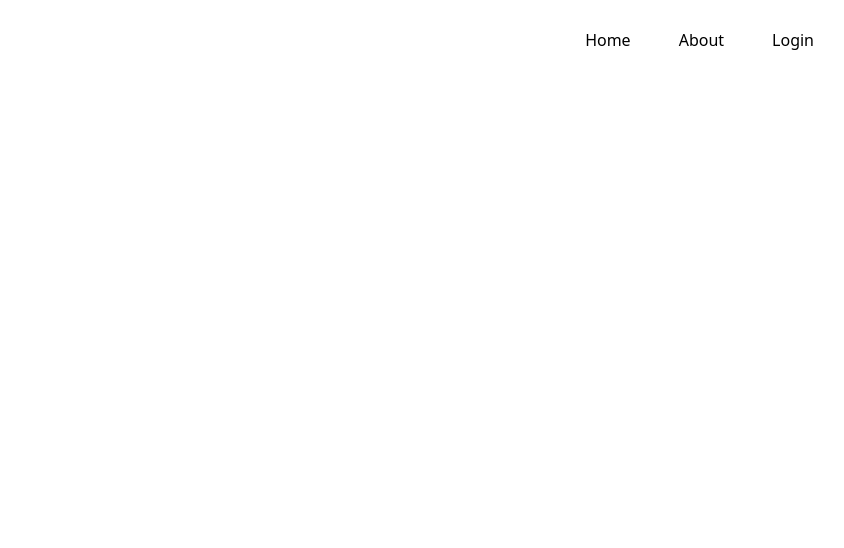
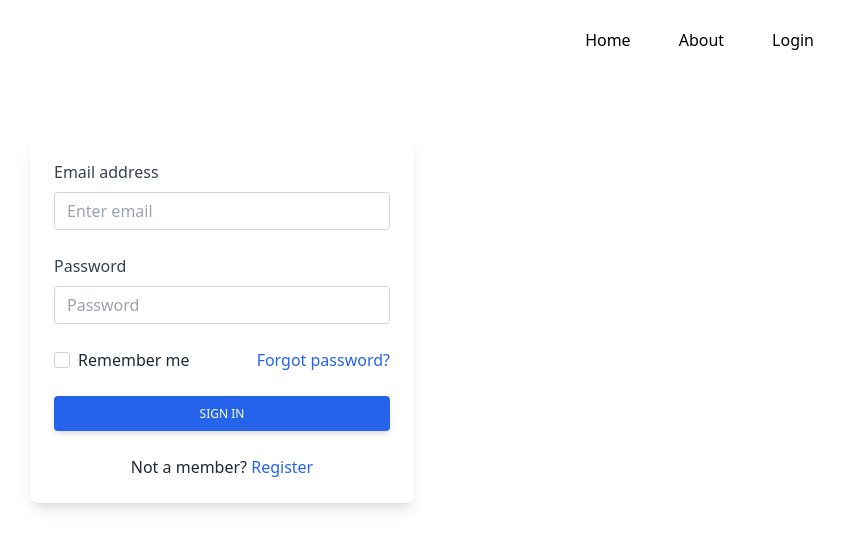
Before and after one commit to imanchamileva/project, a React (Create React App) app: page /login in a window 1280 px wide. Before the commit this address had no page. Shown: the top 548 px of the page, without its empty margins (418-1262 px from the left). Built offline with nearby package versions, Linux system fonts and the light colour scheme.

Commit message:
droplist absolute + router + redirect

```diff
--- a/src/App.js
+++ b/src/App.js
@@ -5,8 +5,8 @@
 import SearchJob from "./components/SearchJob";
 import { BrowserRouter as Router, Link, Routes, Route } from "react-router-dom";
 import Jobs from './components/Jobs';
-
-
+import Login from './components/Login';
+import About from './components/About';
 
 function App() {
   return (
@@ -17,17 +17,16 @@
         <nav className="w-full h-20 flex justify-end items-center mx-auto">
           <Link className="pr-12" to="/">Home</Link>
           <Link className="pr-12" to="/about">About</Link>
-          <Link className="pr-12" to="/login">Login</Link>
+          <Link className="pr-12" to="login">Login</Link>
         </nav>
         <Routes>
           <Route path="/" element={<SearchJob />} />
           <Route path="/jobs" element={<Jobs />} />
+          <Route path="/login" element={<Login />} />
+          <Route path="/about" element={<About />} />
         </Routes>
       </Router>
 
-
-
-      {/* <SearchJob data={Data} /> */}
       <Footer />
     </div>
   );
--- /dev/null
+++ b/src/components/About.js
@@ -0,0 +1,11 @@
+import React from 'react';
+
+
+
+const About = () => {
+    return (
+        <div>about page</div>
+    )
+}
+
+export default About;
--- /dev/null
+++ b/src/components/Login.js
@@ -0,0 +1,92 @@
+import React from 'react';
+import { Link } from 'react-router-dom';
+
+const Login = () => {
+
+
+    return (
+        <div className="h-screen flex py-14 items-start justify-center">
+            <div className="flex flex-row justify-center items-center">
+                <div className="p-6 rounded-lg shadow-lg bg-white max-w-sm flex flex-col items-center">
+                    <form>
+                        <div className="form-group mb-6">
+                            <label for="exampleInputEmail2" className="form-label inline-block mb-2 text-gray-700">Email address</label>
+                            <input type="email" className="form-control
+
+        w-full
+        px-3
+        py-1.5
+        text-base
+        font-normal
+        text-gray-700
+        bg-white bg-clip-padding
+        border border-solid border-gray-300
+        rounded
+        transition
+        ease-in-out
+        m-0
+        focus:text-gray-700 focus:bg-white focus:border-blue-600 focus:outline-none" id="exampleInputEmail2"
+                                aria-describedby="emailHelp" placeholder="Enter email" />
+                        </div>
+                        <div class="form-group mb-6">
+                            <label htmlFor="exampleInputPassword2" className="form-label inline-block mb-2 text-gray-700">Password</label>
+                            <input type="password" className="form-control block
+        w-full
+        px-3
+        py-1.5
+        text-base
+        font-normal
+        text-gray-700
+        bg-white bg-clip-padding
+        border border-solid border-gray-300
+        rounded
+        transition
+        ease-in-out
+        m-0
+        focus:text-gray-700 focus:bg-white focus:border-blue-600 focus:outline-none" id="exampleInputPassword2"
+                                placeholder="Password" />
+                        </div>
+
+                        <div className="flex justify-between items-center mb-6">
+                            <div className="form-group form-check">
+                                <input type="checkbox"
+                                    className="form-check-input appearance-none h-4 w-4 border border-gray-300 rounded-sm bg-white checked:bg-blue-600 checked:border-blue-600 focus:outline-none transition duration-200 mt-1 align-top bg-no-repeat bg-center bg-contain float-left mr-2 cursor-pointer"
+                                    id="exampleCheck2" />
+                                <label className="form-check-label inline-block text-gray-800" htmlFor="exampleCheck2">Remember me</label>
+                            </div>
+                            <a href="#!"
+                                className="text-blue-600 hover:text-blue-700 focus:text-blue-700 transition duration-200 ease-in-out">Forgot
+                                password?</a>
+                        </div>
+                        <Link to="/">
+                            <button type="submit" className="
+      w-full
+      px-6
+      py-2.5
+      bg-blue-600
+      text-white
+      font-medium
+      text-xs
+      leading-tight
+      uppercase
+      rounded
+      shadow-md
+      hover:bg-blue-700 hover:shadow-lg
+      focus:bg-blue-700 focus:shadow-lg focus:outline-none focus:ring-0
+      active:bg-blue-800 active:shadow-lg
+      transition
+      duration-150
+      ease-in-out">Sign in
+                            </button>
+                        </Link>
+                        <p className="text-gray-800 mt-6 text-center">Not a member? <a href="#!"
+                            className="text-blue-600 hover:text-blue-700 focus:text-blue-700 transition duration-200 ease-in-out">Register</a>
+                        </p>
+                    </form>
+                </div>
+            </div>
+        </div>
+    )
+}
+
+export default Login;
--- a/src/components/SearchJob.js
+++ b/src/components/SearchJob.js
@@ -53,14 +53,14 @@
 
 
 
-        <div className="w-full h-screen flex flex-col flex content-center flex items-center bg-green-100">
-            <div className="w-2/4 h-screen flex justify-between flex items-center flex content-center flex">
+        <div className="w-full h-screen flex flex-col  content-center  items-center bg-green-100">
+            <div className="w-2/4 h-screen flex justify-between  items-center  content-center ">
                 <div className="">
 
                     <input
 
                         placeholder="Job"
-                        className="w-72 h-12 border-1 shadow-lg rounded"
+                        className="w-72 h-12 border-1 shadow-lg rounded top-0"
                         type="text"
                         onChange={handleFilter}
                         value={text}
@@ -70,7 +70,7 @@
 
 
                     {filteredData !== 0 && (
-                        <div className="dataResult">
+                        <div className="dataResult absolute">
                             {data.filter(value => {
 
                                 const searchTerm = text.toLowerCase()
@@ -81,14 +81,13 @@
                                 .slice(0, 10)
                                 .map((value, key) => (
 
-                                    <a href
+                                        <a href
+                                            className="dataItem cursor-pointer width-100% height-50px flex align-items-center text-color-black bg-white w-72 py-2 hover:bg-gray-50"
+                                            key={key}
+                                            onClick={() => onSearch(value.position)}>
+                                            <p>{value.position}</p>
+                                        </a>
 
-                                        className="dataItem cursor-pointer width-100% height-50px flex align-items-center text-color-black bg-white w-72 py-2 hover:bg-gray-50"
-                                        key={key}
-                                        onClick={() => onSearch(value.position)}>
-                                        <p>{value.position}</p>
-
-                                    </a>
                                 ))}
                         </div>
                     )}
@@ -109,7 +108,7 @@
 
                     />
 
-                    <div className="dataResult">
+                    <div className="dataResult absolute">
 
                         {data.filter(value => {
                             const searchTerm = proposition.toLowerCase()
```
